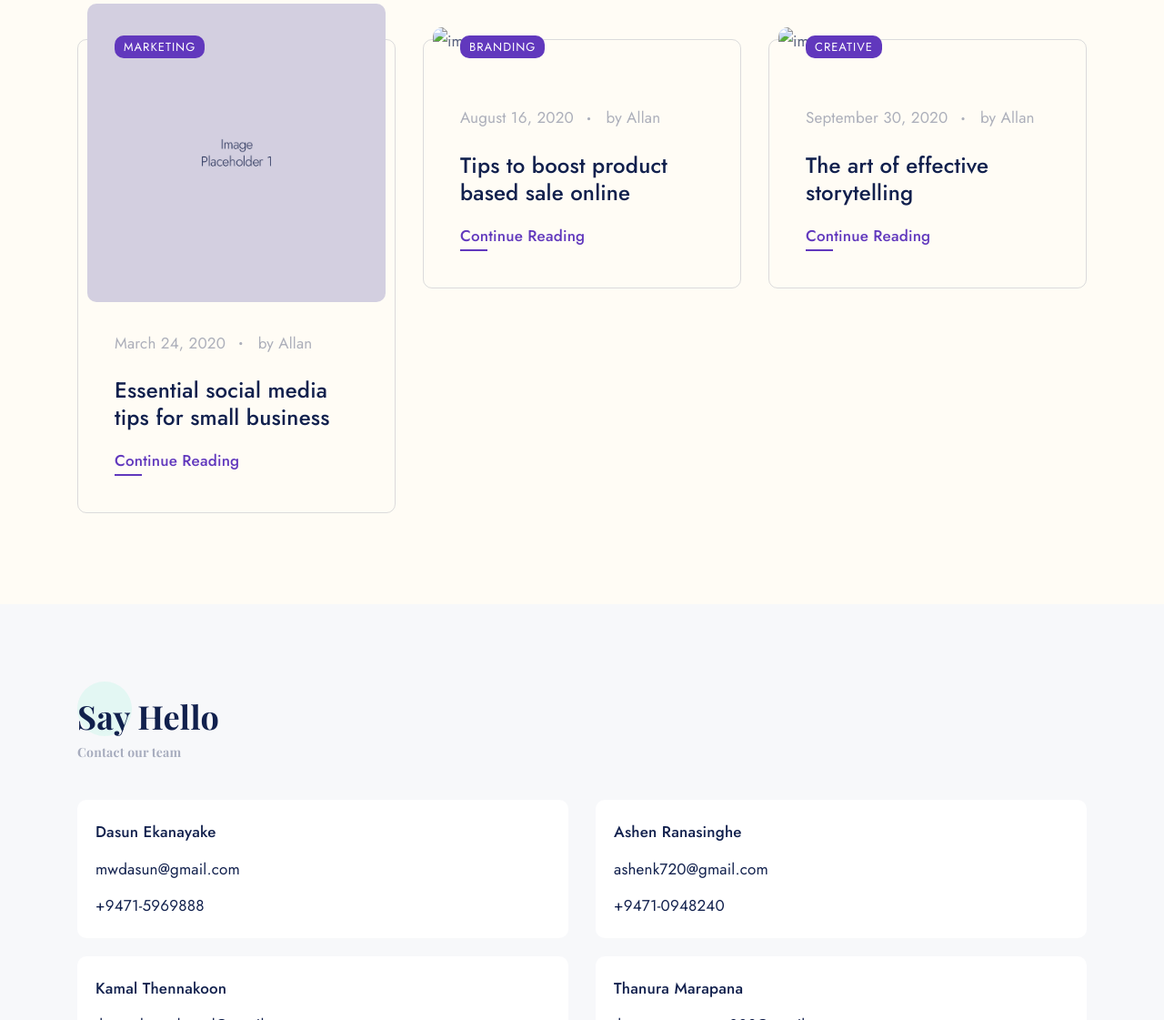
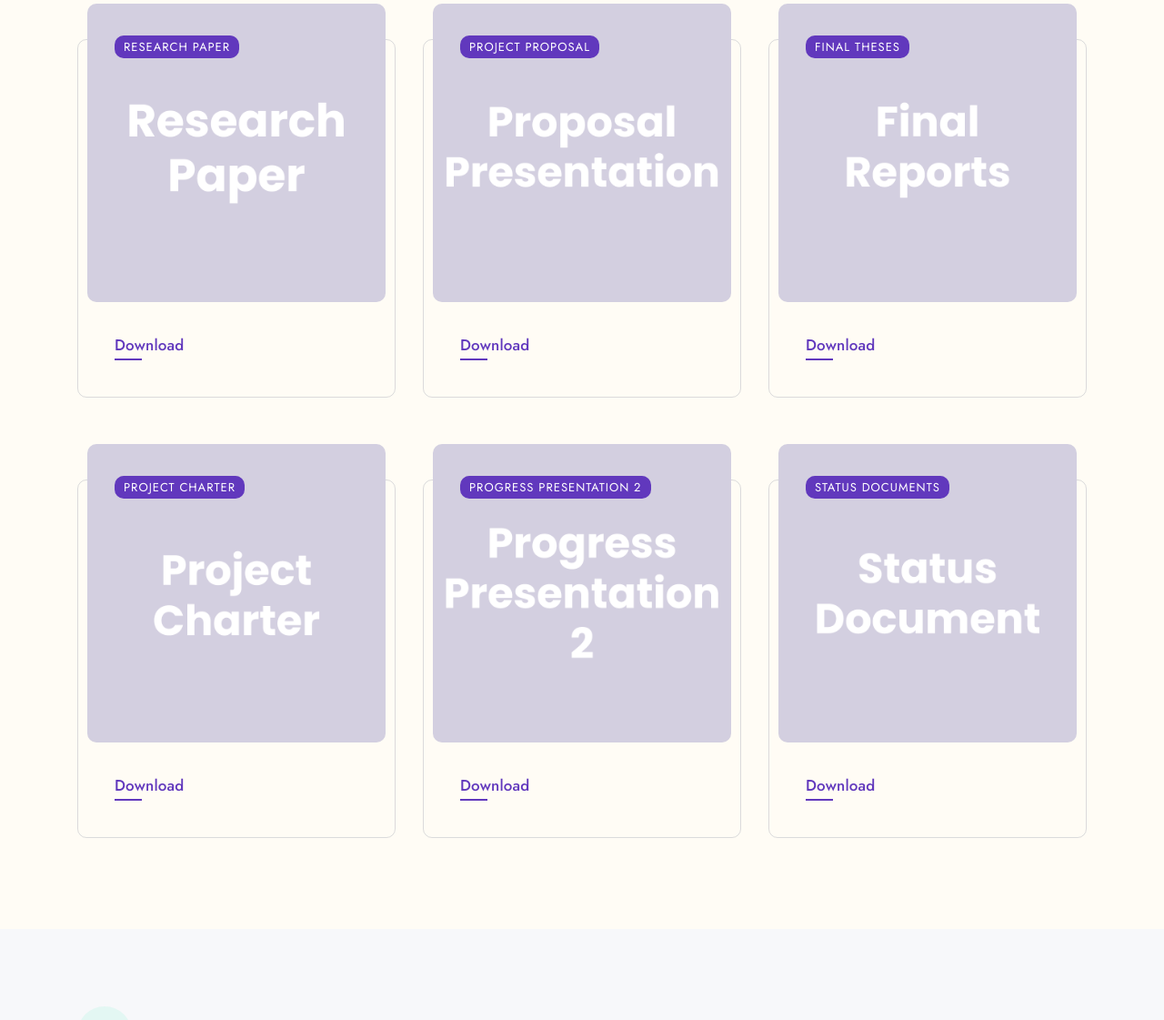
Before and after one commit to dasunx/research-info-web, a plain HTML site: page index.html in a window 1280 px wide. Shown: the part 6589-7710 px from the top of the page at 91% size. Drawn offline with nearby package versions, Linux system fonts and the light colour scheme; files whose address does not match are found by name.

Commit message:
files added

```diff
--- a/index.html
+++ b/index.html
@@ -1252,7 +1252,7 @@
 								class="
 									dtr-portfolio-item
 									isotope-item
-									filter-design
+									filter-ui
 									all
 								"
 							>
@@ -1505,8 +1505,8 @@
 					<div class="container">
 						<!-- heading starts -->
 						<div class="dtr-styled-heading heading-center">
-							<h2>From The Blog</h2>
-							<p>Subheading or information goes here</p>
+							<h2>Documents</h2>
+							<p>Related documents of the research</p>
 						</div>
 						<!-- heading ends -->
 
@@ -1519,7 +1519,7 @@
 									<!-- image -->
 									<div class="dtr-post-img">
 										<img
-											src="assets/images/blogpost-img1.jpg"
+											src="assets/images/rp-download.png"
 											alt="image"
 										/><span
 											class="
@@ -1527,20 +1527,19 @@
 												bg-blue
 												color-white
 											"
-											>Marketing</span
+											>Research Paper</span
 										>
 									</div>
 									<div class="dtr-post-content">
-										<ul class="dtr-blog-meta color-grey">
-											<li>March 24, 2020</li>
-											<li>by Allan</li>
-										</ul>
-										<h5>
+										<!-- <h5>
 											Essential social media tips for
 											small business
-										</h5>
-										<a href="#" class="dtr-read-more"
-											>Continue Reading</a
+										</h5> -->
+										<a
+											href="assets/documents/research_paper.pdf"
+											download="Research_paper_2021_155.pdf"
+											class="dtr-read-more"
+											>Download</a
 										>
 									</div>
 								</div>
@@ -1555,7 +1554,7 @@
 									<!-- image -->
 									<div class="dtr-post-img">
 										<img
-											src="assets/images/blogpost-img2.jpg"
+											src="assets/images/p-prop.png"
 											alt="image"
 										/>
 										<span
@@ -1564,20 +1563,15 @@
 												bg-blue
 												color-white
 											"
-											>Branding</span
+											>Project Proposal</span
 										>
 									</div>
 									<div class="dtr-post-content">
-										<ul class="dtr-blog-meta color-grey">
-											<li>August 16, 2020</li>
-											<li>by Allan</li>
-										</ul>
-										<h5>
-											Tips to boost product based sale
-											online
-										</h5>
-										<a href="#" class="dtr-read-more"
-											>Continue Reading</a
+										<a
+											href="assets/documents/ProposalPresentation.pdf"
+											download="Project Proposal 2021-155.pdf"
+											class="dtr-read-more"
+											>Download</a
 										>
 									</div>
 								</div>
@@ -1592,7 +1586,7 @@
 									<!-- image -->
 									<div class="dtr-post-img">
 										<img
-											src="assets/images/blogpost-img3.jpg"
+											src="assets/images/final-reports.png"
 											alt="image"
 										/>
 										<span
@@ -1601,19 +1595,129 @@
 												bg-blue
 												color-white
 											"
-											>Creative</span
+											>Final theses</span
 										>
 									</div>
 									<div class="dtr-post-content">
-										<ul class="dtr-blog-meta color-grey">
+										<!-- <ul class="dtr-blog-meta color-grey">
 											<li>September 30, 2020</li>
 											<li>by Allan</li>
 										</ul>
 										<h5>
 											The art of effective storytelling
-										</h5>
-										<a href="#" class="dtr-read-more"
-											>Continue Reading</a
+										</h5> -->
+										<a
+											href="assets/documents/final_reports.zip"
+											download="final-reports-2021-155.zip"
+											class="dtr-read-more"
+											>Download</a
+										>
+									</div>
+								</div>
+								<!-- blog item 3 ends -->
+							</div>
+							<!-- column 3 ends -->
+						</div>
+						<!--== row starts ==-->
+
+						<!--== row starts ==-->
+						<div class="row dtr-mt-50">
+							<!-- column 1 starts -->
+							<div class="col-12 col-md-4">
+								<!-- blog item 2 starts -->
+								<div class="dtr-blog-item">
+									<!-- image -->
+									<div class="dtr-post-img">
+										<img
+											src="assets/images/p-chater.png"
+											alt="image"
+										/>
+										<span
+											class="
+												dtr-category
+												bg-blue
+												color-white
+											"
+											>Project Charter</span
+										>
+									</div>
+									<div class="dtr-post-content">
+										<a
+											href="assets/documents/ProjectCharterform-2021-155.pdf"
+											download="ProjectCharterform-2021-155.pdf"
+											class="dtr-read-more"
+											>Download</a
+										>
+									</div>
+								</div>
+								<!-- blog item 2 ends -->
+							</div>
+							<!-- column 1 ends -->
+
+							<!-- column 2 starts -->
+							<div class="col-12 col-md-4">
+								<!-- blog item 2 starts -->
+								<div class="dtr-blog-item">
+									<!-- image -->
+									<div class="dtr-post-img">
+										<img
+											src="assets/images/pp2.png"
+											alt="image"
+										/>
+										<span
+											class="
+												dtr-category
+												bg-blue
+												color-white
+											"
+											>Progress Presentation 2</span
+										>
+									</div>
+									<div class="dtr-post-content">
+										<a
+											href="assets/documents/PP2_2021_155.pdf"
+											download="Progress Presentation 2 2021_155.pdf"
+											class="dtr-read-more"
+											>Download</a
+										>
+									</div>
+								</div>
+								<!-- blog item 2 ends -->
+							</div>
+							<!-- column 2 ends -->
+
+							<!-- column 3 starts -->
+							<div class="col-12 col-md-4">
+								<!-- blog item 3 starts -->
+								<div class="dtr-blog-item">
+									<!-- image -->
+									<div class="dtr-post-img">
+										<img
+											src="assets/images/sd.png"
+											alt="image"
+										/>
+										<span
+											class="
+												dtr-category
+												bg-blue
+												color-white
+											"
+											>Status Documents</span
+										>
+									</div>
+									<div class="dtr-post-content">
+										<!-- <ul class="dtr-blog-meta color-grey">
+												<li>September 30, 2020</li>
+												<li>by Allan</li>
+											</ul>
+											<h5>
+												The art of effective storytelling
+											</h5> -->
+										<a
+											href="assets/documents/status_documents_2021_155.zip"
+											download="status_documents_2021_155.zip"
+											class="dtr-read-more"
+											>Download</a
 										>
 									</div>
 								</div>
```
Also changed, not shown: assets/images/final-reports.png (added), assets/images/p-chater.png (added), assets/images/p-prop.png (added), assets/images/pp1.png (added), assets/images/pp2.png (added), assets/images/rp-download.png (added), assets/images/sd.png (added), 5 other files.
